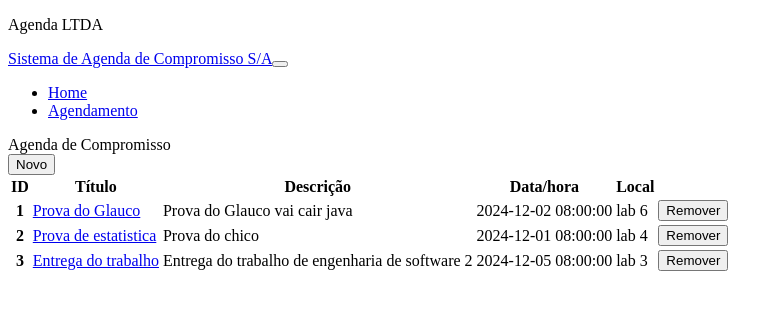
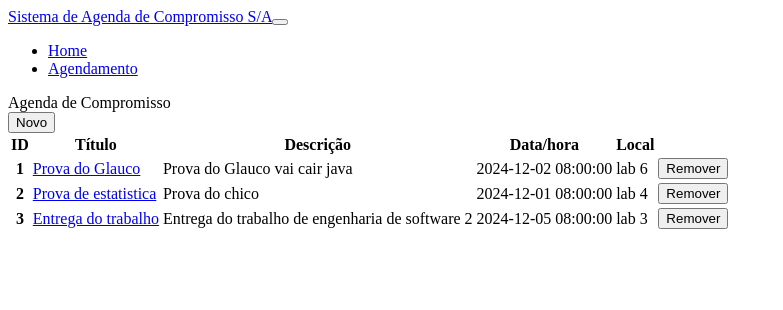
Before and after one commit to carlosjc31/agenda-compromisso-apagar, an Angular app: page /agendas in a window 1280 px wide. Shown: the top 310 px of the page, without its empty margins (0-783 px from the left). Built offline with nearby package versions, Linux system fonts and the light colour scheme; data requests are answered from the project's data file.

Commit message:
10º correção 2 do navbar

```diff
--- a/src/app/navbar/navbar.component.html
+++ b/src/app/navbar/navbar.component.html
@@ -1,4 +1,4 @@
-<p>Agenda LTDA</p>
+
 <nav class="navbar navbar-expand-lg bg-body-tertiary">
   <div class="container-fluid">
     <a class="navbar-brand" href="#">Sistema de Agenda de Compromisso S/A</a>
@@ -11,7 +11,7 @@
           <a class="nav-link" aria-current="page" [routerLink]="['/home']">Home</a>
         </li>
         <li class="nav-item">
-          <a class="nav-link" aria-current="page" [routerLink]="['/products']">Agendamento</a>
+          <a class="nav-link" aria-current="page" [routerLink]="['/agendas']">Agendamento</a>
         </li>
       </ul>
     </div>
```
